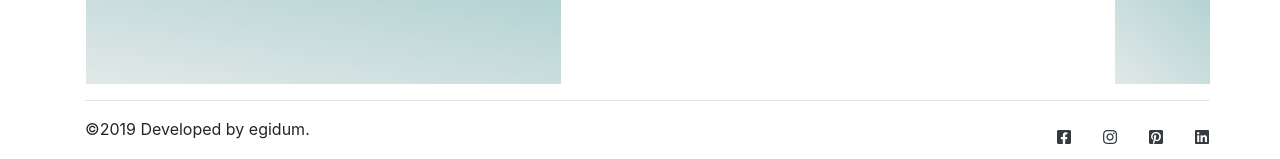
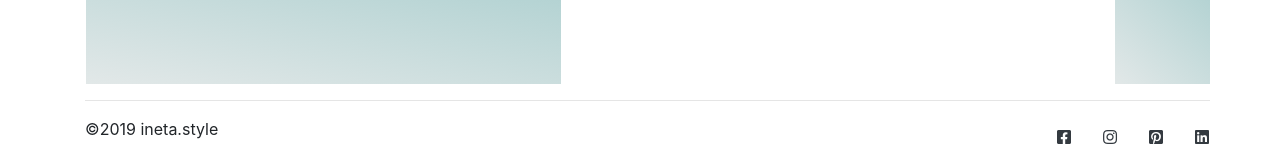
Before and after one commit to egismz/ineta-style, a Node server app: page / in a window 1280 px wide. Shown: the part 641-800 px from the top of the page. Run offline with Node 20, Linux system fonts and the light colour scheme; some libraries are stand-ins or nearby versions.

Commit message:
copyright

```diff
--- a/public/about.html
+++ b/public/about.html
@@ -250,7 +250,7 @@
       <hr/>
       <div class="row">
         <div class="col-md-6 col-sm-12">
-          <p>&copy;2019 Developed by egidum.</p>
+          <p>&copy;2019 ineta.style</p>
         </div>
         <div
             class="col-md-6 col-sm-12 d-flex justify-content-md-end pr-0"
--- a/public/contacts.html
+++ b/public/contacts.html
@@ -166,7 +166,7 @@ aria-hidden="true"
       <hr/>
       <div class="row">
         <div class="col-md-6 col-sm-12">
-          <p>&copy;2019 Developed by egidum.</p>
+          <p>&copy;2019 ineta.style</p>
         </div>
         <div
             class="col-md-6 col-sm-12 d-flex justify-content-md-end pr-0"
--- a/public/index.html
+++ b/public/index.html
@@ -98,7 +98,7 @@
       <hr/>
       <div class="row">
         <div class="col-md-6 col-sm-12">
-          <p>&copy;2019 Developed by egidum.</p>
+          <p>&copy;2019 ineta.style</p>
         </div>
         <div
             class="col-md-6 col-sm-12 d-flex justify-content-md-end pr-0"
--- a/src/layouts/_footer.njk
+++ b/src/layouts/_footer.njk
@@ -4,7 +4,7 @@
       <hr/>
       <div class="row">
         <div class="col-md-6 col-sm-12">
-          <p>&copy;2019 Developed by egidum.</p>
+          <p>&copy;2019 ineta.style</p>
         </div>
         <div
             class="col-md-6 col-sm-12 d-flex justify-content-md-end pr-0"
```
Also changed, not shown: 1 other file.
